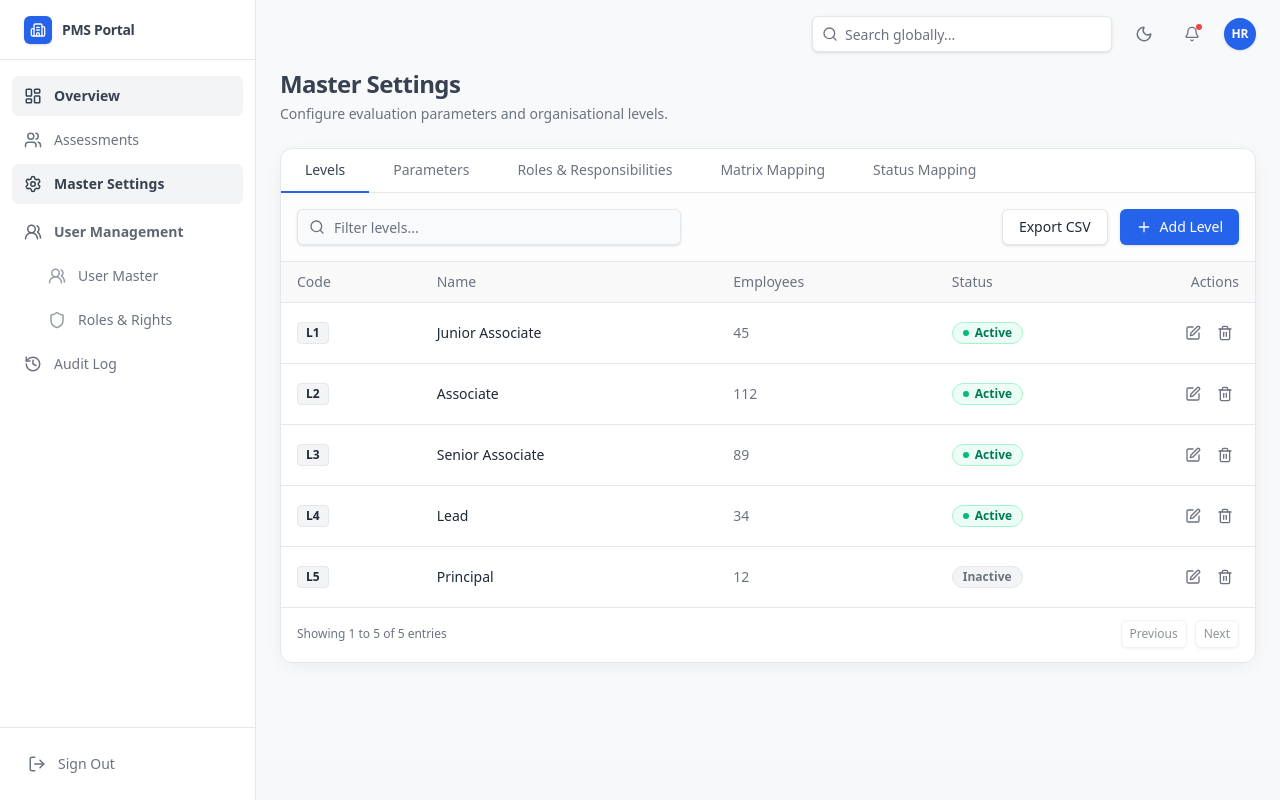
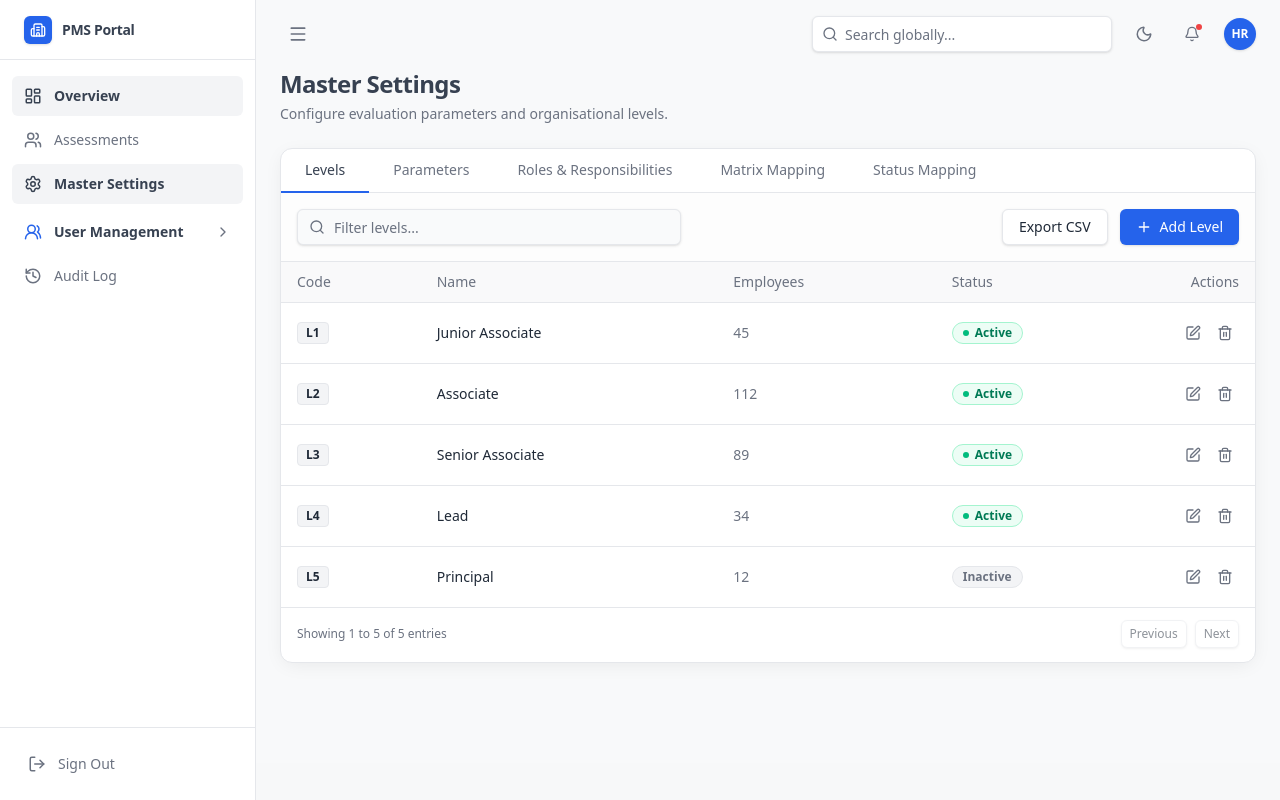
Before and after one commit to manthanethics-alt/PMS, a Next.js app: page /dashboard/masters in a window 1280 px wide. Built offline with nearby package versions, Linux system fonts and the light colour scheme.

Commit message:
feat: implement interactive collapsible sidebar, collapsible user submenu, and global dark mode select option fixes

```diff
--- a/src/app/dashboard/layout.tsx
+++ b/src/app/dashboard/layout.tsx
@@ -1,6 +1,6 @@
 "use client";
 import { useState, useEffect } from "react";
-import { LayoutDashboard, Users, Settings, LogOut, Search, Bell, Building2, History, Users2, Shield, Sun, Moon } from "lucide-react";
+import { LayoutDashboard, Users, Settings, LogOut, Search, Bell, Building2, History, Users2, Shield, Sun, Moon, Menu, ChevronDown, ChevronRight } from "lucide-react";
 import Link from "next/link";
 import { usePathname, useRouter } from "next/navigation";
 
@@ -13,11 +13,19 @@ export default function DashboardLayout({
   const router = useRouter();
 
   const [theme, setTheme] = useState<"light" | "dark">("light");
+  const [isSidebarCollapsed, setIsSidebarCollapsed] = useState(false);
+  const [isUserManagementExpanded, setIsUserManagementExpanded] = useState(false);
 
   useEffect(() => {
     const isDark = document.documentElement.classList.contains("dark");
     setTheme(isDark ? "dark" : "light");
   }, []);
+
+  useEffect(() => {
+    if (pathname === "/dashboard/user-master" || pathname === "/dashboard/roles-rights") {
+      setIsUserManagementExpanded(true);
+    }
+  }, [pathname]);
 
   const toggleTheme = () => {
     const nextTheme = theme === "light" ? "dark" : "light";
@@ -44,25 +52,59 @@ export default function DashboardLayout({
     <div className="flex min-h-screen w-full bg-muted/30">
 
       {/* Sidebar */}
-      <aside className="fixed inset-y-0 left-0 z-20 hidden w-64 flex-col border-r bg-card sm:flex">
-        <div className="flex h-14 items-center border-b px-4 lg:h-[60px] lg:px-6">
+      <aside className={`fixed inset-y-0 left-0 z-20 hidden flex-col border-r bg-card sm:flex transition-all duration-300 ${isSidebarCollapsed ? 'w-16' : 'w-64'}`}>
+        <div className={`flex h-14 items-center border-b lg:h-[60px] transition-all duration-300 ${isSidebarCollapsed ? 'justify-center px-4' : 'justify-start px-6'}`}>
           <Link href="/" className="flex items-center gap-2.5 font-semibold">
-            <div className="h-7 w-7 bg-primary rounded-md flex items-center justify-center text-primary-foreground shadow-sm">
+            <div className="h-7 w-7 bg-primary rounded-md flex items-center justify-center text-primary-foreground shadow-sm shrink-0">
               <Building2 size={16} />
             </div>
-            <span className="text-foreground tracking-tight">PMS Portal</span>
+            {!isSidebarCollapsed && (
+              <span className="text-foreground tracking-tight whitespace-nowrap animate-in fade-in duration-300">PMS Portal</span>
+            )}
           </Link>
         </div>
         <div className="flex-1 overflow-auto py-4">
           <nav className="grid items-start px-3 text-sm font-medium gap-1">
             {navItems.map((item) => {
               if (item.isParent) {
+                if (isSidebarCollapsed) {
+                  return (
+                    <button
+                      key={item.name}
+                      onClick={() => {
+                        setIsSidebarCollapsed(false);
+                        setIsUserManagementExpanded(true);
+                      }}
+                      title={item.name}
+                      className="flex items-center justify-center rounded-md py-2.5 px-0 text-muted-foreground hover:bg-muted/50 hover:text-foreground transition-all w-full cursor-pointer"
+                    >
+                      <item.icon className="h-[18px] w-[18px]" />
+                    </button>
+                  );
+                }
+
                 return (
-                  <div key={item.name} className="flex items-center gap-3 px-3 py-2.5 mt-1 text-foreground font-semibold opacity-80 pointer-events-none">
-                    <item.icon className="h-[18px] w-[18px]" />
-                    {item.name}
-                  </div>
+                  <button
+                    key={item.name}
+                    type="button"
+                    onClick={() => setIsUserManagementExpanded(!isUserManagementExpanded)}
+                    className="flex w-full items-center justify-between gap-3 px-3 py-2.5 mt-1 rounded-md text-foreground font-semibold hover:bg-muted/30 cursor-pointer text-left transition-colors"
+                  >
+                    <div className="flex items-center gap-3">
+                      <item.icon className="h-[18px] w-[18px] text-primary" />
+                      <span className="text-sm font-semibold">{item.name}</span>
+                    </div>
+                    {isUserManagementExpanded ? (
+                      <ChevronDown className="h-4 w-4 text-muted-foreground" />
+                    ) : (
+                      <ChevronRight className="h-4 w-4 text-muted-foreground" />
+                    )}
+                  </button>
                 );
+              }
+
+              if (item.isChild) {
+                if (!isUserManagementExpanded || isSidebarCollapsed) return null;
               }
 
               const isActive = pathname === item.href || pathname.startsWith(`${item.href}/`);
@@ -70,16 +112,17 @@ export default function DashboardLayout({
                 <Link
                   key={item.name}
                   href={item.href}
+                  title={isSidebarCollapsed ? item.name : undefined}
                   className={`flex items-center gap-3 rounded-md py-2.5 transition-all ${
                     item.isChild ? "ml-6 px-3" : "px-3"
                   } ${
                     isActive
                       ? "bg-muted text-foreground font-semibold"
                       : "text-muted-foreground hover:text-foreground hover:bg-muted/50"
-                  }`}
+                  } ${isSidebarCollapsed ? "justify-center px-0 ml-0 animate-in zoom-in-95 duration-200" : ""}`}
                 >
                   <item.icon className={`h-[18px] w-[18px] ${item.isChild ? "opacity-70" : ""}`} />
-                  {item.name}
+                  {!isSidebarCollapsed && <span>{item.name}</span>}
                 </Link>
               );
             })}
@@ -88,18 +131,28 @@ export default function DashboardLayout({
         <div className="mt-auto p-4 border-t">
           <button
             onClick={() => router.push("/")}
-            className="flex w-full items-center gap-3 rounded-md px-3 py-2.5 text-sm font-medium text-muted-foreground hover:bg-muted/50 hover:text-foreground transition-colors"
+            title={isSidebarCollapsed ? "Sign Out" : undefined}
+            className={`flex items-center gap-3 rounded-md py-2.5 text-sm font-medium text-muted-foreground hover:bg-muted/50 hover:text-foreground transition-colors ${
+              isSidebarCollapsed ? "justify-center px-0 w-full" : "w-full px-3"
+            }`}
           >
             <LogOut className="h-[18px] w-[18px]" />
-            Sign Out
+            {!isSidebarCollapsed && <span>Sign Out</span>}
           </button>
         </div>
       </aside>
 
       {/* Main Content */}
-      <div className="flex flex-col sm:gap-4 sm:py-4 sm:pl-64 w-full">
+      <div className={`flex flex-col sm:gap-4 sm:py-4 w-full transition-all duration-300 ${isSidebarCollapsed ? 'sm:pl-16' : 'sm:pl-64'}`}>
         {/* Topbar */}
         <header className="sticky top-0 z-30 flex h-14 items-center gap-4 border-b bg-card px-4 sm:static sm:h-auto sm:border-0 sm:bg-transparent sm:px-6 shadow-sm sm:shadow-none">
+          <button
+            onClick={() => setIsSidebarCollapsed(!isSidebarCollapsed)}
+            className="p-2 rounded-md hover:bg-muted transition-colors text-muted-foreground hover:text-foreground mr-2 cursor-pointer hidden sm:flex shrink-0"
+            title={isSidebarCollapsed ? "Expand Sidebar" : "Collapse Sidebar"}
+          >
+            <Menu className="h-5 w-5" />
+          </button>
           <div className="flex w-full items-center gap-4 md:ml-auto md:gap-2 lg:gap-4">
             <div className="ml-auto flex-1 sm:flex-initial">
               <div className="relative">
--- a/src/app/globals.css
+++ b/src/app/globals.css
@@ -92,6 +92,14 @@
   body {
     @apply bg-background text-foreground font-sans text-sm antialiased;
   }
+  select {
+    color: var(--foreground);
+    background-color: var(--background);
+  }
+  select option {
+    background-color: var(--card) !important;
+    color: var(--card-foreground) !important;
+  }
 }
 
 @layer components {
```
